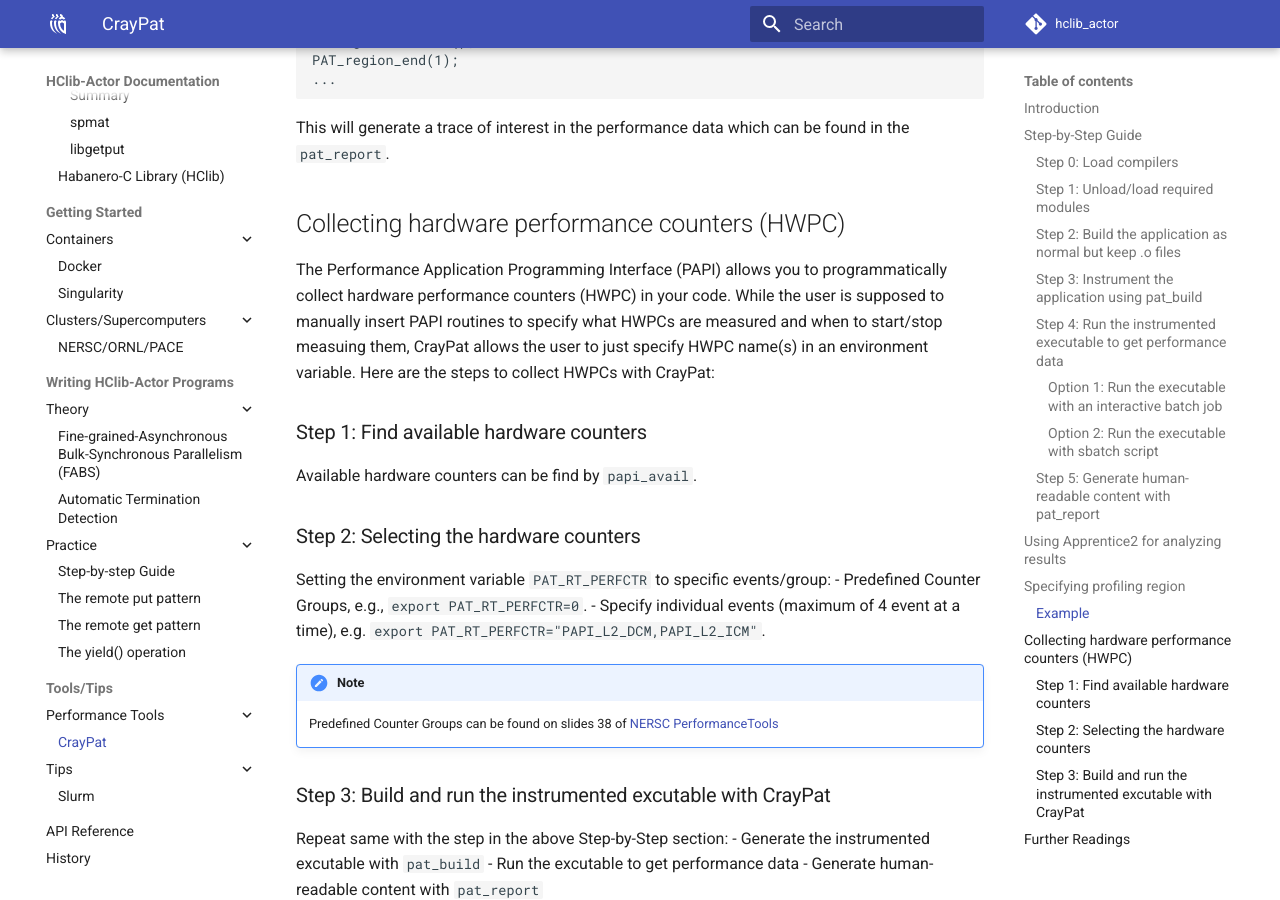
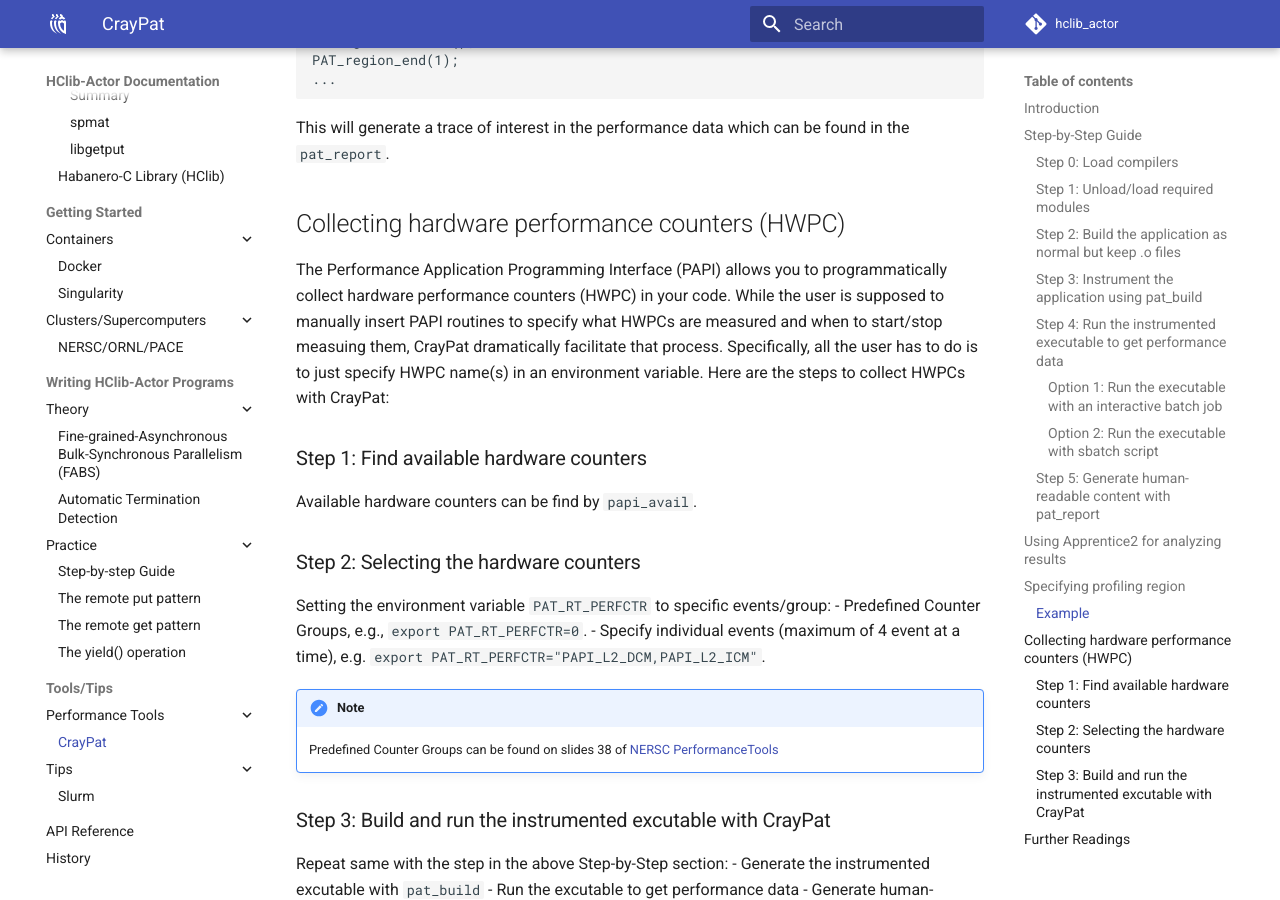
Before and after one commit to ahayashi/hclib-actor, an MkDocs documentation site: the page built from doc/markdowns/tools/craypat.md, in a window 1280 px wide and 900 px high, scrolled down 3509 px. Built offline with MkDocs 1.6.1 and Material for MkDocs 9.7.7, drawn with Linux system fonts in a browser that asks for light colours; comment, search, counter and statistics services are not loaded.

Commit message:
Update craypat.md

```diff
--- a/doc/markdowns/tools/craypat.md
+++ b/doc/markdowns/tools/craypat.md
@@ -135,7 +135,7 @@ This will generate a trace of interest in the performance data which can be foun
 
 ## Collecting hardware performance counters (HWPC)
 
-The Performance Application Programming Interface (PAPI) allows you to programmatically collect hardware performance counters (HWPC) in your code. While the user is supposed to manually insert PAPI routines to specify what HWPCs are measured and when to start/stop measuing them, CrayPat allows the user to just specify HWPC name(s) in an environment variable. Here are the steps to collect HWPCs with CrayPat:
+The Performance Application Programming Interface (PAPI) allows you to programmatically collect hardware performance counters (HWPC) in your code. While the user is supposed to manually insert PAPI routines to specify what HWPCs are measured and when to start/stop measuing them, CrayPat dramatically facilitate that process. Specifically, all the user has to do is to just specify HWPC name(s) in an environment variable. Here are the steps to collect HWPCs with CrayPat:
 
 ### Step 1: Find available hardware counters
 Available hardware counters can be find by `papi_avail`.
```
